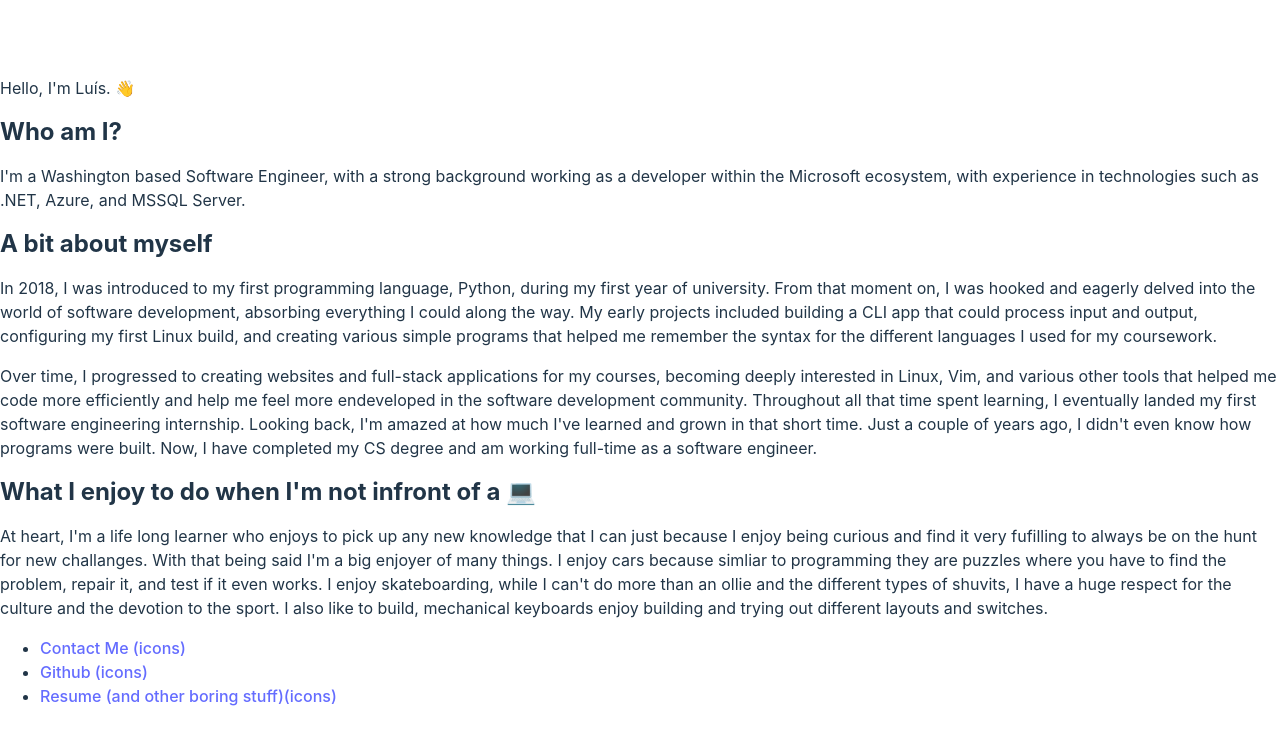
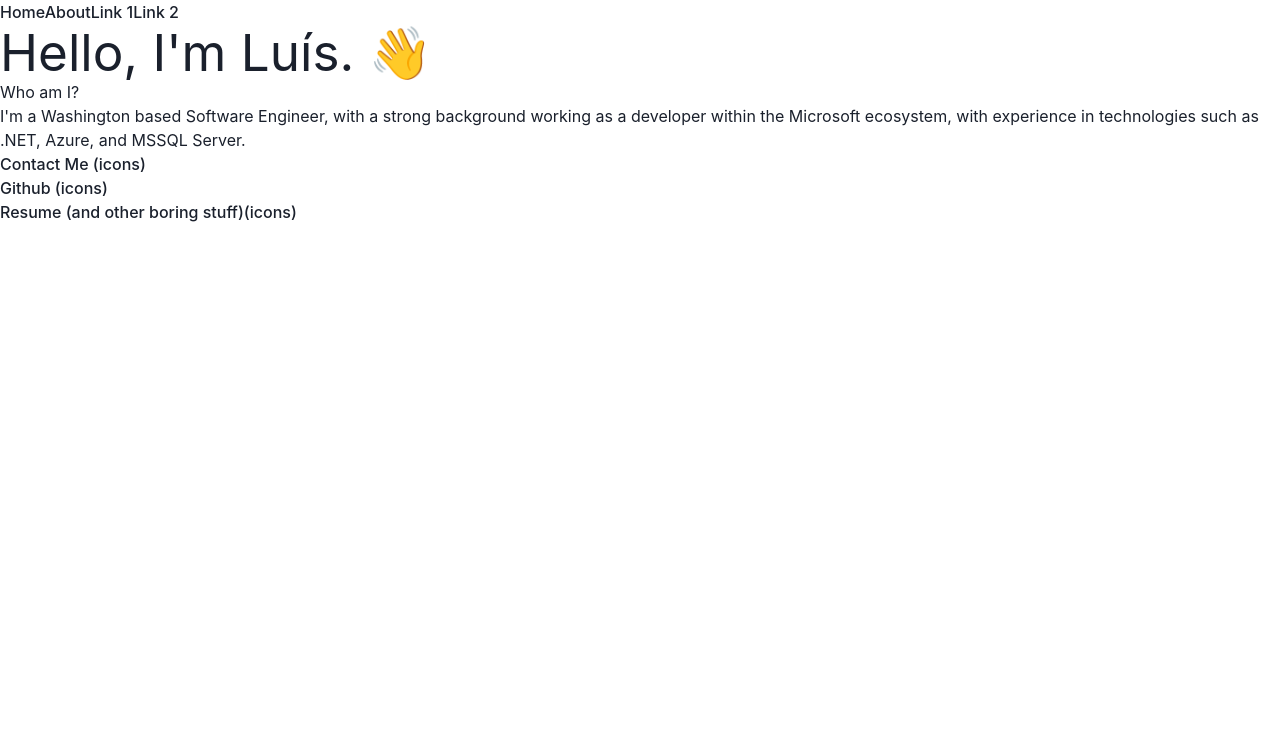
Before and after one commit to TechGlue/PersonalSite, a React (Vite) app in the folder Website/: page / in a window 1280 px wide. Shown: the top 744 px of the page. Built offline with nearby package versions, Linux system fonts and the light colour scheme.

Commit message:
reformat, content, and chakra added

```diff
--- a/Website/src/index.css
+++ b/Website/src/index.css
@@ -1,3 +1,4 @@
+
 :root {
   font-family: Inter, Avenir, Helvetica, Arial, sans-serif;
   font-size: 16px;
--- /dev/null
+++ b/Website/src/routes/about.jsx
@@ -0,0 +1,41 @@
+export default function About() {
+  return (
+      <>
+      <h2>A bit about myself</h2>
+      <p>
+        In 2018, I was introduced to my first programming language, Python,
+        during my first year of university. From that moment on, I was hooked
+        and eagerly delved into the world of software development, absorbing
+        everything I could along the way. My early projects included building a
+        CLI app that could process input and output, configuring my first Linux
+        build, and creating various simple programs that helped me remember the
+        syntax for the different languages I used for my coursework.
+      </p>
+
+      <p>
+        Over time, I progressed to creating websites and full-stack applications
+        for my courses, becoming deeply interested in Linux, Vim, and various
+        other tools that helped me code more efficiently and help me feel more endeveloped in the software development community. Throughout all that time spent learning, I
+        eventually landed my first software engineering internship. Looking
+        back, I'm amazed at how much I've learned and grown in that short time.
+        Just a couple of years ago, I didn't even know how programs were built.
+        Now, I have completed my CS degree and am working full-time as a
+        software engineer.
+      </p>
+
+      <h2>What I enjoy to do when I'm not infront of a 💻</h2>
+      <p>
+        At heart, I'm a life long learner who enjoys to pick up any new
+        knowledge that I can just because I enjoy being curious and find it very
+        fufilling to always be on the hunt for new challanges. With that being
+        said I'm a big enjoyer of many things. I enjoy cars because simliar to
+        programming they are puzzles where you have to find the problem, repair
+        it, and test if it even works. I enjoy skateboarding, while I can't do
+        more than an ollie and the different types of shuvits, I have a huge
+        respect for the culture and the devotion to the sport. I also like to
+        build, mechanical keyboards enjoy building and trying out different
+        layouts and switches.
+      </p>
+    </>
+  );
+}
--- /dev/null
+++ b/Website/src/routes/components/navbar.jsx
@@ -0,0 +1,16 @@
+import React from "react";
+import { Link } from 'react-router-dom';
+
+
+export default function Navbar() {
+  //use tailwind component navbar
+
+  return (
+		<div>
+			<Link className="text-3xl font-bold underline" to="/">Home</Link>
+			<Link to="/about">About</Link>
+			<Link to="/about">Link 1</Link>
+			<Link to="/about">Link 2</Link>
+		</div>
+	);
+}
--- a/Website/src/routes/root.jsx
+++ b/Website/src/routes/root.jsx
@@ -1,68 +1,12 @@
+import * as React from "react";
 import { Outlet, Link } from "react-router-dom";
-
+import SplashPage from "./splashpage.jsx";
+import Navbar from "./components/navbar.jsx";
 export default function Root() {
   return (
     <>
-      <span>Hello, I'm Luís. 👋 </span>
-
-      <h2>Who am I?</h2>
-      <p>
-        I'm a Washington based Software Engineer, with a strong background
-        working as a developer within the Microsoft ecosystem, with experience
-        in technologies such as .NET, Azure, and MSSQL Server.
-      </p>
-
-      <h2>A bit about myself</h2>
-
-      <p>
-        In 2018, I was introduced to my first programming language, Python,
-        during my first year of university. From that moment on, I was hooked
-        and eagerly delved into the world of software development, absorbing
-        everything I could along the way. My early projects included building a
-        CLI app that could process input and output, configuring my first Linux
-        build, and creating various simple programs that helped me remember the
-        syntax for the different languages I used for my coursework.
-      </p>
-
-      <p>
-        Over time, I progressed to creating websites and full-stack applications
-        for my courses, becoming deeply interested in Linux, Vim, and various
-        other tools that helped me code more efficiently and help me feel more endeveloped in the software development community. Throughout all that time spent learning, I
-        eventually landed my first software engineering internship. Looking
-        back, I'm amazed at how much I've learned and grown in that short time.
-        Just a couple of years ago, I didn't even know how programs were built.
-        Now, I have completed my CS degree and am working full-time as a
-        software engineer.
-      </p>
-
-      <h2>What I enjoy to do when I'm not infront of a 💻</h2>
-      <p>
-        At heart, I'm a life long learner who enjoys to pick up any new
-        knowledge that I can just because I enjoy being curious and find it very
-        fufilling to always be on the hunt for new challanges. With that being
-        said I'm a big enjoyer of many things. I enjoy cars because simliar to
-        programming they are puzzles where you have to find the problem, repair
-        it, and test if it even works. I enjoy skateboarding, while I can't do
-        more than an ollie and the different types of shuvits, I have a huge
-        respect for the culture and the devotion to the sport. I also like to
-        build, mechanical keyboards enjoy building and trying out different
-        layouts and switches.
-      </p>
-      <nav>
-        <nav>
-          <ul>
-            <li>
-              <Link to={`/`}>Contact Me (icons)</Link>
-            </li>
-            <li>
-              <Link to={`/`}>Github (icons)</Link>
-            </li>
-            <li>
-              <Link to={`resume/`}>Resume (and other boring stuff)(icons)</Link>
-            </li>
-          </ul>
-        </nav>
-      </nav>
+      <Navbar />
+      <SplashPage />
     </>
   );
 }
--- /dev/null
+++ b/Website/src/routes/splashpage.jsx
@@ -0,0 +1,33 @@
+//make this a component
+import React from "react";
+import { Link } from "react-router-dom";
+
+export default function SplashPage() {
+  return (
+    <>
+      <h1>Hello, I'm Luís. 👋 </h1>
+
+      <h2>Who am I?</h2>
+      <p>
+        I'm a Washington based Software Engineer, with a strong background
+        working as a developer within the Microsoft ecosystem, with experience
+        in technologies such as .NET, Azure, and MSSQL Server.
+      </p>
+      <nav>
+        <nav>
+          <ul>
+            <li>
+              <Link to={`/`}>Contact Me (icons)</Link>
+            </li>
+            <li>
+              <Link to={`/`}>Github (icons)</Link>
+            </li>
+            <li>
+              <Link to={`resume/`}>Resume (and other boring stuff)(icons)</Link>
+            </li>
+          </ul>
+        </nav>
+      </nav>
+    </>
+  );
+}
```
Also changed, not shown: Website/src/main.jsx (+20 -3 lines).
